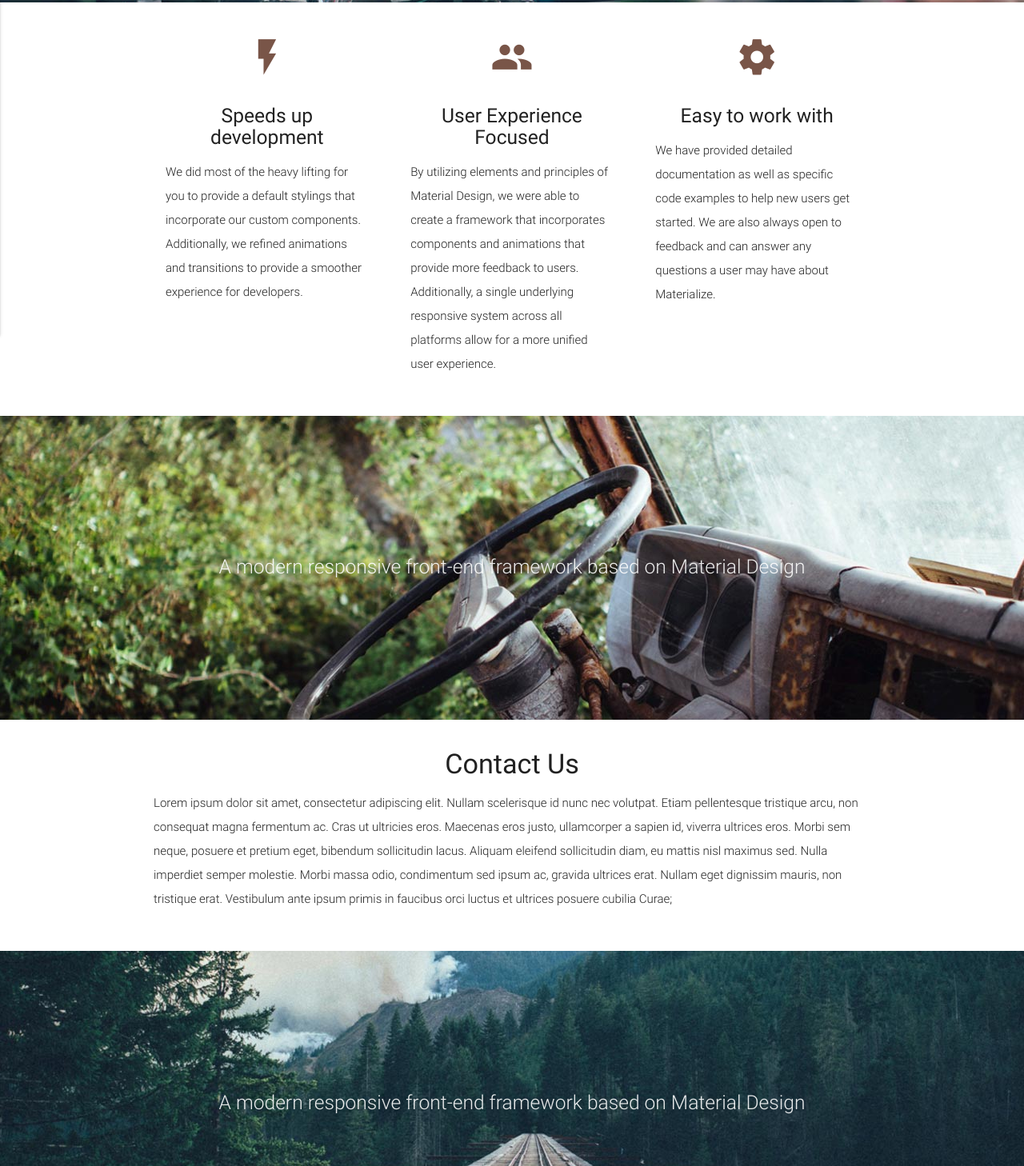
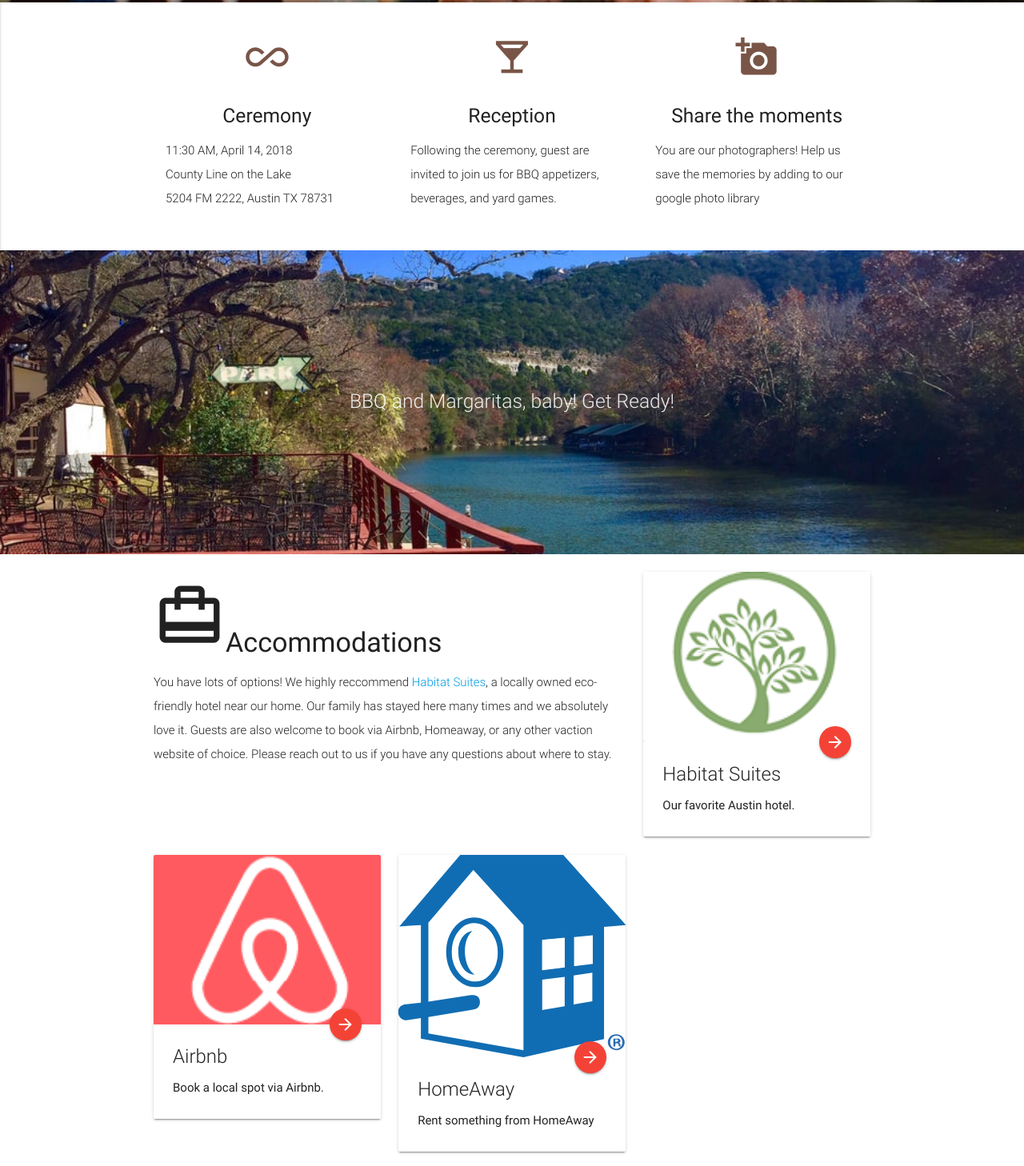
Before and after one commit to JennyYennyful/flyingjparallax, a plain HTML site: page index.html in a window 1280 px wide. Shown: the part 441-1899 px from the top of the page at 80% size. Drawn offline with nearby package versions, Linux system fonts and the light colour scheme.

Commit message:
revision two

```diff
--- a/index.html
+++ b/index.html
@@ -29,21 +29,21 @@
     <div class="section no-pad-bot">
       <div class="container">
         <br><br>
-        <div class="center-align">
+        <div class="left-align">
         <img class="responsive-img" alt="flying J logo" src="logo.jpg">
       </div>
-        <h2 class="header center teal-text text-lighten-2">4.14.2018</h2>
-        <div class="row center">
+        <h3 class="header left teal-text text-lighten-2">4.14.2018</h3>
+        <div class="row">
           <h5 class="header col s12 light">The Flying Js are getting married.</h5>
         </div>
-        <div class="row center">
-          <a href="http://materializecss.com/getting-started.html" id="download-button" class="btn-large waves-effect waves-light teal lighten-1">RSVP</a>
+        <div class="row">
+          <a href="http://materializecss.com/getting-started.html" id="download-button" class="btn-large pulse waves-effect waves-light teal lighten-1">RSVP</a>
         </div>
         <br><br>
 
       </div>
     </div>
-    <div class="parallax"><img src="background1.jpg" alt="Unsplashed background img 1"></div>
+    <div class="parallax"><img src="IMG_1668.jpg" alt="Jesse and Jenny"></div>
   </div>
 
 
@@ -54,28 +54,31 @@
       <div class="row">
         <div class="col s12 m4">
           <div class="icon-block">
-            <h2 class="center brown-text"><i class="material-icons">flash_on</i></h2>
-            <h5 class="center">Speeds up development</h5>
+            <h2 class="center brown-text"><i class="material-icons">all_inclusive</i></h2>
+            <h5 class="center">Ceremony</h5>
 
-            <p class="light">We did most of the heavy lifting for you to provide a default stylings that incorporate our custom components. Additionally, we refined animations and transitions to provide a smoother experience for developers.</p>
+            <p class="light">11:30 AM, April 14, 2018<br>
+              County Line on the Lake<br>
+              5204 FM 2222, Austin TX 78731<br>
+            </p>
           </div>
         </div>
 
         <div class="col s12 m4">
           <div class="icon-block">
-            <h2 class="center brown-text"><i class="material-icons">group</i></h2>
-            <h5 class="center">User Experience Focused</h5>
+            <h2 class="center brown-text"><i class="material-icons">local_bar</i></h2>
+            <h5 class="center">Reception</h5>
 
-            <p class="light">By utilizing elements and principles of Material Design, we were able to create a framework that incorporates components and animations that provide more feedback to users. Additionally, a single underlying responsive system across all platforms allow for a more unified user experience.</p>
+            <p class="light">Following the ceremony, guest are invited to join us for BBQ appetizers, beverages, and yard games. </p>
           </div>
         </div>
 
         <div class="col s12 m4">
           <div class="icon-block">
-            <h2 class="center brown-text"><i class="material-icons">settings</i></h2>
-            <h5 class="center">Easy to work with</h5>
+            <h2 class="center brown-text"><i class="material-icons">add_a_photo</i></h2>
+            <h5 class="center">Share the moments</h5>
 
-            <p class="light">We have provided detailed documentation as well as specific code examples to help new users get started. We are also always open to feedback and can answer any questions a user may have about Materialize.</p>
+            <p class="light">You are our photographers! Help us save the memories by adding to our google photo library</p>
           </div>
         </div>
       </div>
@@ -88,23 +91,61 @@
     <div class="section no-pad-bot">
       <div class="container">
         <div class="row center">
-          <h5 class="header col s12 light">A modern responsive front-end framework based on Material Design</h5>
+          <h5 class="header col s12 light">BBQ and Margaritas, baby! Get Ready!</h5>
         </div>
       </div>
     </div>
-    <div class="parallax"><img src="background2.jpg" alt="Unsplashed background img 2"></div>
+    <div class="parallax"><img src="view.jpg" alt="the county line"></div>
   </div>
 
   <div class="container">
     <div class="section">
 
       <div class="row">
-        <div class="col s12 center">
-          <h3><i class="mdi-content-send brown-text"></i></h3>
-          <h4>Contact Us</h4>
-          <p class="left-align light">Lorem ipsum dolor sit amet, consectetur adipiscing elit. Nullam scelerisque id nunc nec volutpat. Etiam pellentesque tristique arcu, non consequat magna fermentum ac. Cras ut ultricies eros. Maecenas eros justo, ullamcorper a sapien id, viverra ultrices eros. Morbi sem neque, posuere et pretium eget, bibendum sollicitudin lacus. Aliquam eleifend sollicitudin diam, eu mattis nisl maximus sed. Nulla imperdiet semper molestie. Morbi massa odio, condimentum sed ipsum ac, gravida ultrices erat. Nullam eget dignissim mauris, non tristique erat. Vestibulum ante ipsum primis in faucibus orci luctus et ultrices posuere cubilia Curae;</p>
+        <div class="col s12 m8 left">
+          <h4><i class="material-icons large">card_travel</i>Accommodations</h4>
+          <p class="left-align light">You have lots of options! We highly reccommend <a href="https://www.habitatsuites.com">Habitat Suites</a>, a locally owned eco-friendly hotel near our home. Our family has stayed here many times and we absolutely love it. Guests are also welcome to book via Airbnb, Homeaway, or any other vaction website of choice. Please reach out to us if you have any questions about where to stay.</p>
+        </div>
+    <div class="col s12 m4">
+      <div class="card">
+        <div class="card-image">
+          <img src="habitat-suites-logo.png">
+
+          <a class="btn-floating halfway-fab waves-effect waves-light red" href="https://www.habitatsuites.com/" target="_blank"><i class="material-icons">arrow_forward</i></a>
+        </div>
+        <div class="card-content">
+          <span class="card-title">Habitat Suites</span>
+          <p>Our favorite Austin hotel.</p>
         </div>
       </div>
+    </div>
+    <div class="col s12 m4">
+      <div class="card">
+        <div class="card-image">
+          <img src="airbnb.png">
+
+          <a class="btn-floating halfway-fab waves-effect waves-light red" href="https://www.habitatsuites.com/" target="_blank"><i class="material-icons">arrow_forward</i></a>
+        </div>
+        <div class="card-content">
+          <span class="card-title">Airbnb</span>
+          <p>Book a local spot via Airbnb.</p>
+        </div>
+      </div>
+    </div>
+    <div class="col s12 m4">
+      <div class="card">
+        <div class="card-image">
+          <img src="homeaway.svg">
+
+          <a class="btn-floating halfway-fab waves-effect waves-light red"><i class="material-icons">arrow_forward</i></a>
+        </div>
+        <div class="card-content">
+          <span class="card-title">HomeAway</span>
+          <p>Rent something from HomeAway</p>
+        </div>
+      </div>
+    </div>
+  </div>
 
     </div>
   </div>
@@ -152,7 +193,7 @@
     </div>
     <div class="footer-copyright">
       <div class="container">
-      Made by <a class="brown-text text-lighten-3" href="http://materializecss.com">Materialize</a>
+      Made with <a class="brown-text text-lighten-3" href="http://materializecss.com">Materialize</a>
       </div>
     </div>
   </footer>
```
Also changed, not shown: IMG_1668.jpg (added), airbnb.png (added), deck.jpg (added), habitat-suites-logo.png (added), habitat-suites.jpeg (added), homeaway.svg (added), lake.jpg (added), view.jpg (added).
